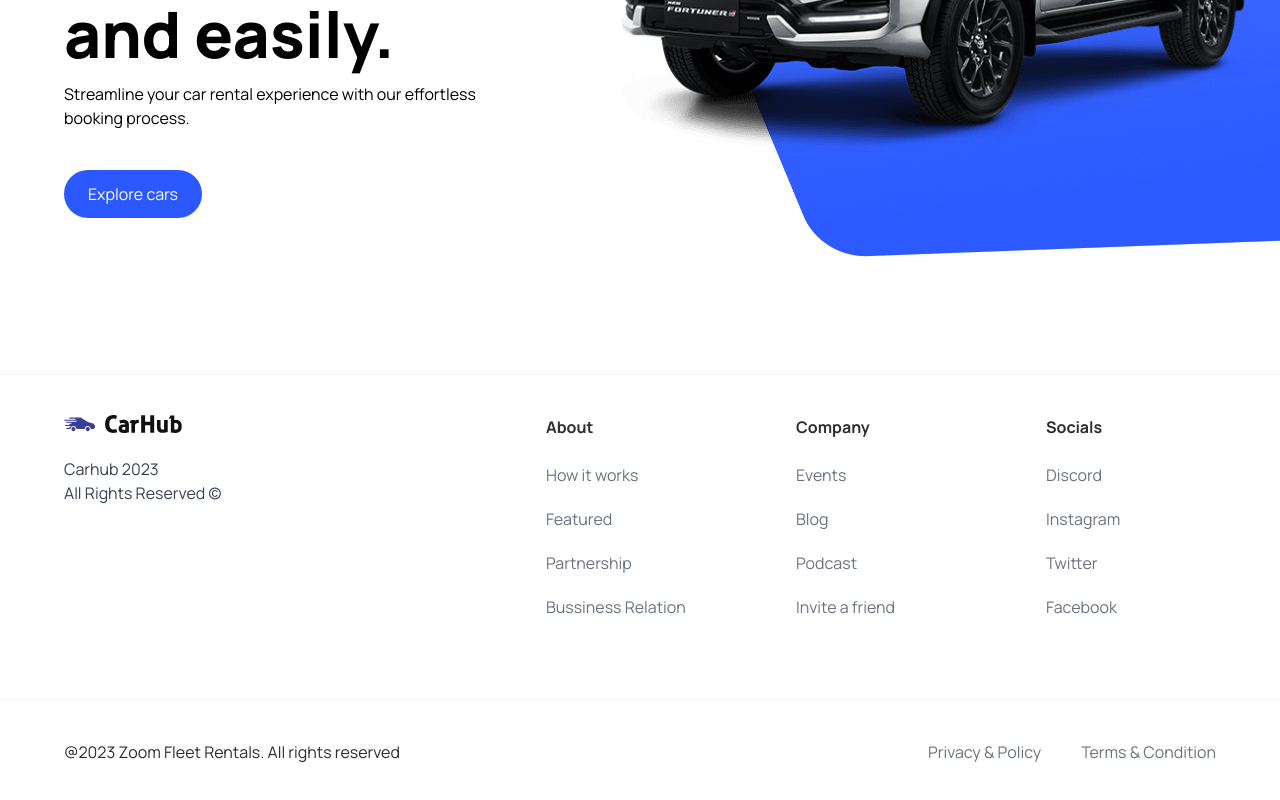
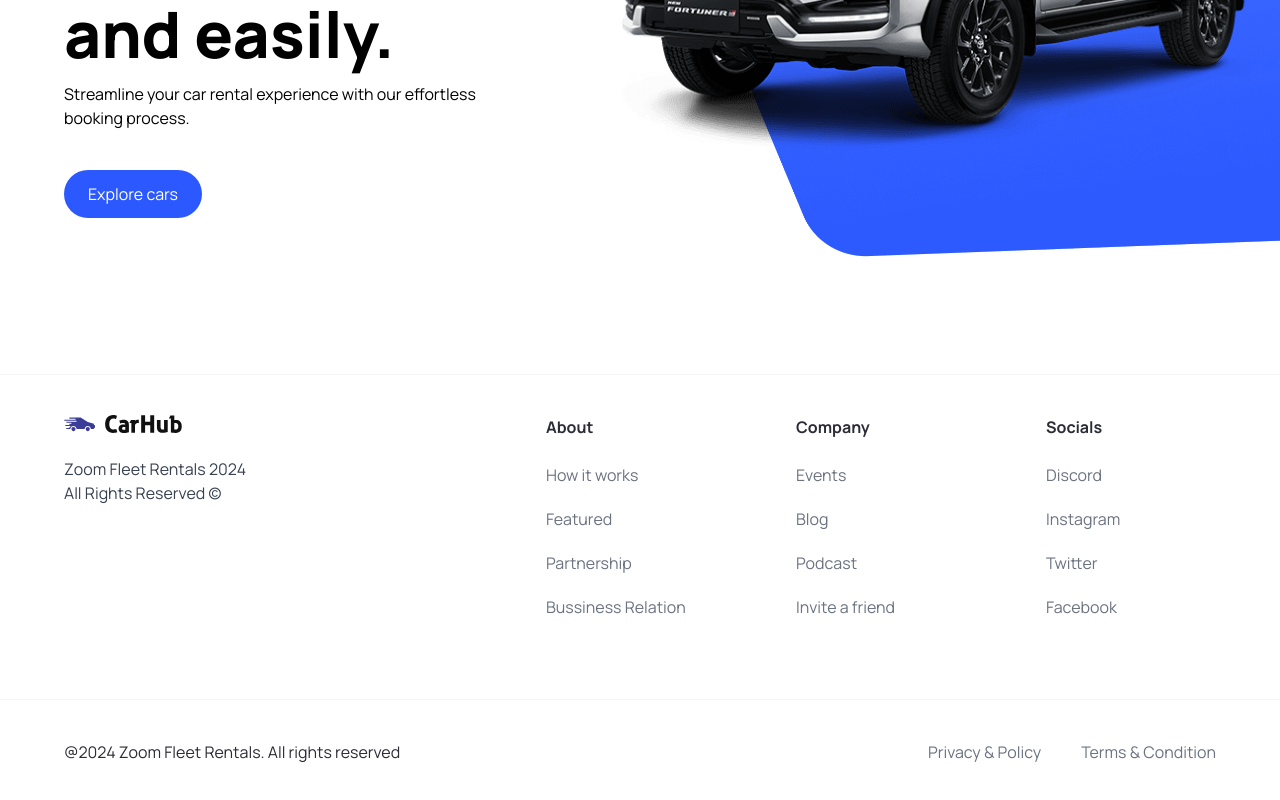
Before and after one commit to SamanthaMk/zoom_fleet_rentals, a Next.js app: page / in a window 1280 px wide. Shown: the part 446-1246 px from the top of the page. Built offline with nearby package versions, Linux system fonts and the light colour scheme.

Commit message:
Updated footer

```diff
--- a/components/Footer.tsx
+++ b/components/Footer.tsx
@@ -15,7 +15,7 @@ const Footer = () => (
           className="object-contain"
         />
         <p className="text-base text-gray-700">
-          Carhub 2023 <br />
+          Zoom Fleet Rentals 2024 <br />
           All Rights Reserved &copy;
         </p>
       </div>
@@ -41,7 +41,7 @@ const Footer = () => (
     </div>
 
     <div className="flex justify-between items-center flex-wrap mt-10 border-t border-gray-100 sm:px-16 px-6 py-10">
-      <p>@2023 Zoom Fleet Rentals. All rights reserved</p>
+      <p>@2024 Zoom Fleet Rentals. All rights reserved</p>
 
       <div className="footer__copyrights-link">
         <Link href="/" className="text-gray-500">
```
